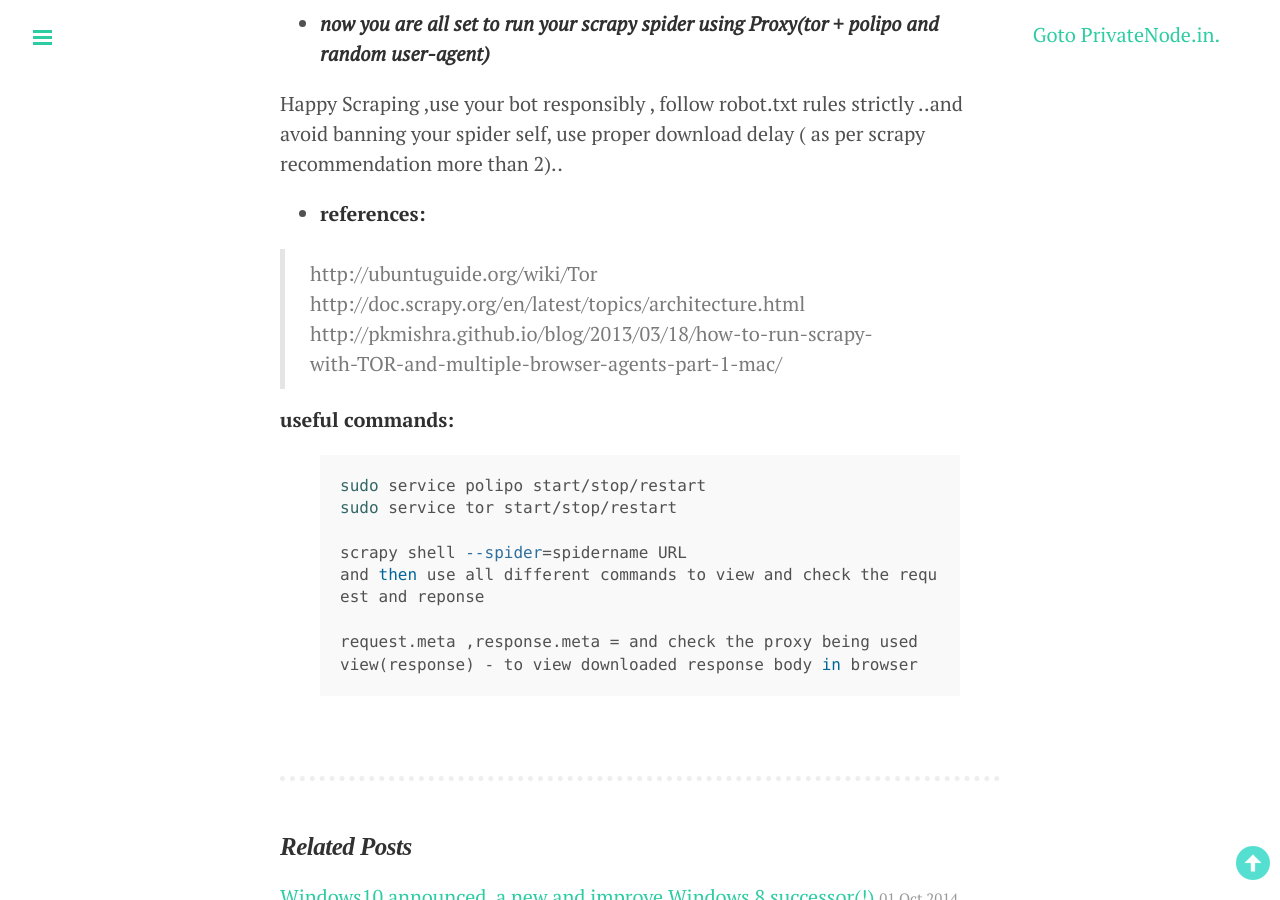
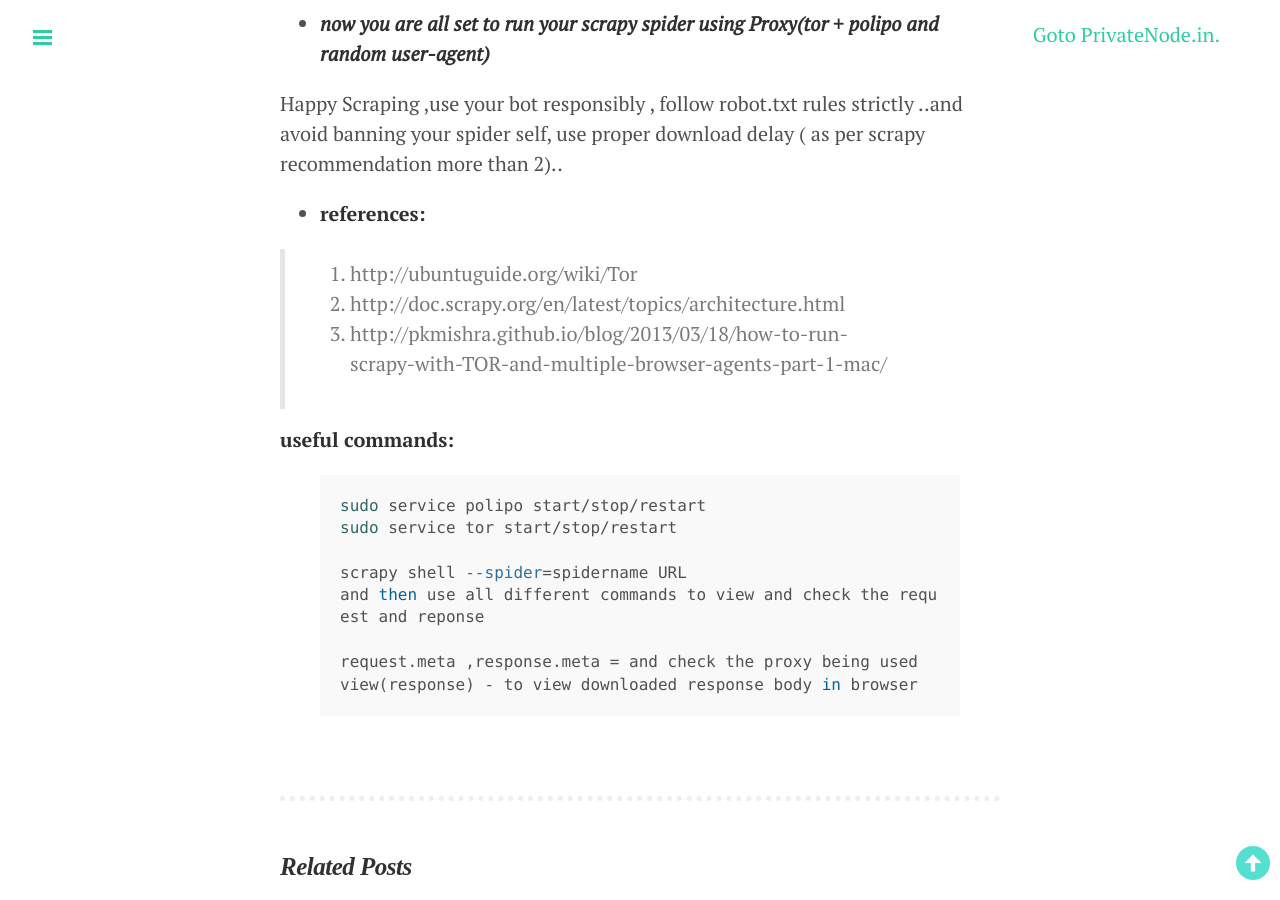
Before and after one commit to DharmeshPandav/dharmeshpandav.github.io, a Jekyll site: the page built from _posts/2015-02-24-Torifying-your-Scrapy_project_on_ubuntu.md, in a window 1280 px wide and 900 px high, scrolled down 3730 px. Built offline with Jekyll 4.4.1, drawn with Linux system fonts in a browser that asks for light colours; nearby versions of some CDN libraries; Markdown is read by kramdown in place of the engine named in the settings; part of the change alters nothing that is shown.

```diff
--- a/_posts/2015-02-24-Torifying-your-Scrapy_project_on_ubuntu.md
+++ b/_posts/2015-02-24-Torifying-your-Scrapy_project_on_ubuntu.md
@@ -133,9 +133,9 @@ Happy Scraping ,use your bot responsibly , follow robot.txt rules strictly ..and
 
 * **references:**
 
->http://ubuntuguide.org/wiki/Tor
->http://doc.scrapy.org/en/latest/topics/architecture.html
->http://pkmishra.github.io/blog/2013/03/18/how-to-run-scrapy-with-TOR-and-multiple-browser-agents-part-1-mac/
+>1. http://ubuntuguide.org/wiki/Tor
+>2. http://doc.scrapy.org/en/latest/topics/architecture.html
+>3. http://pkmishra.github.io/blog/2013/03/18/how-to-run-scrapy-with-TOR-and-multiple-browser-agents-part-1-mac/
 
 
 **useful commands:**
```
